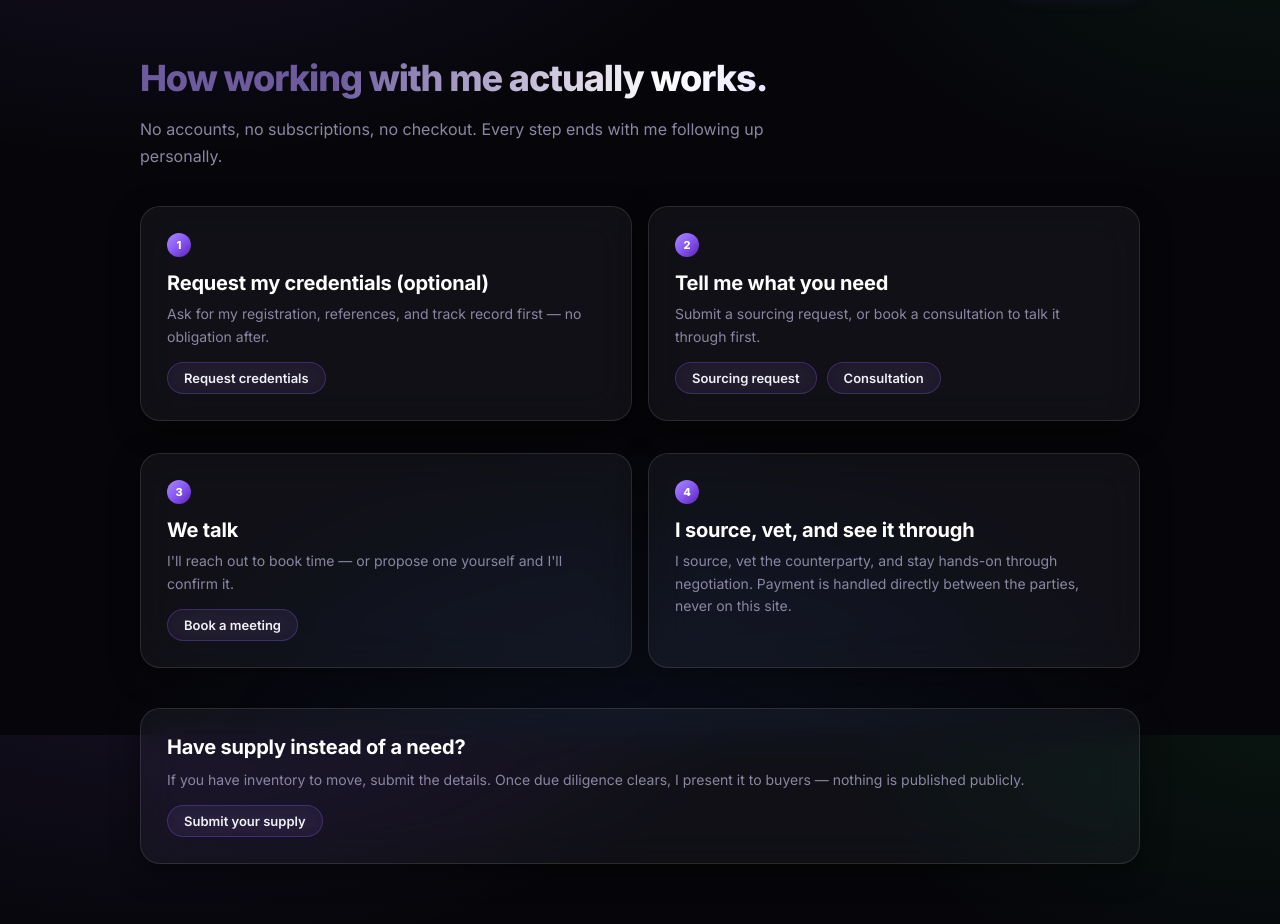
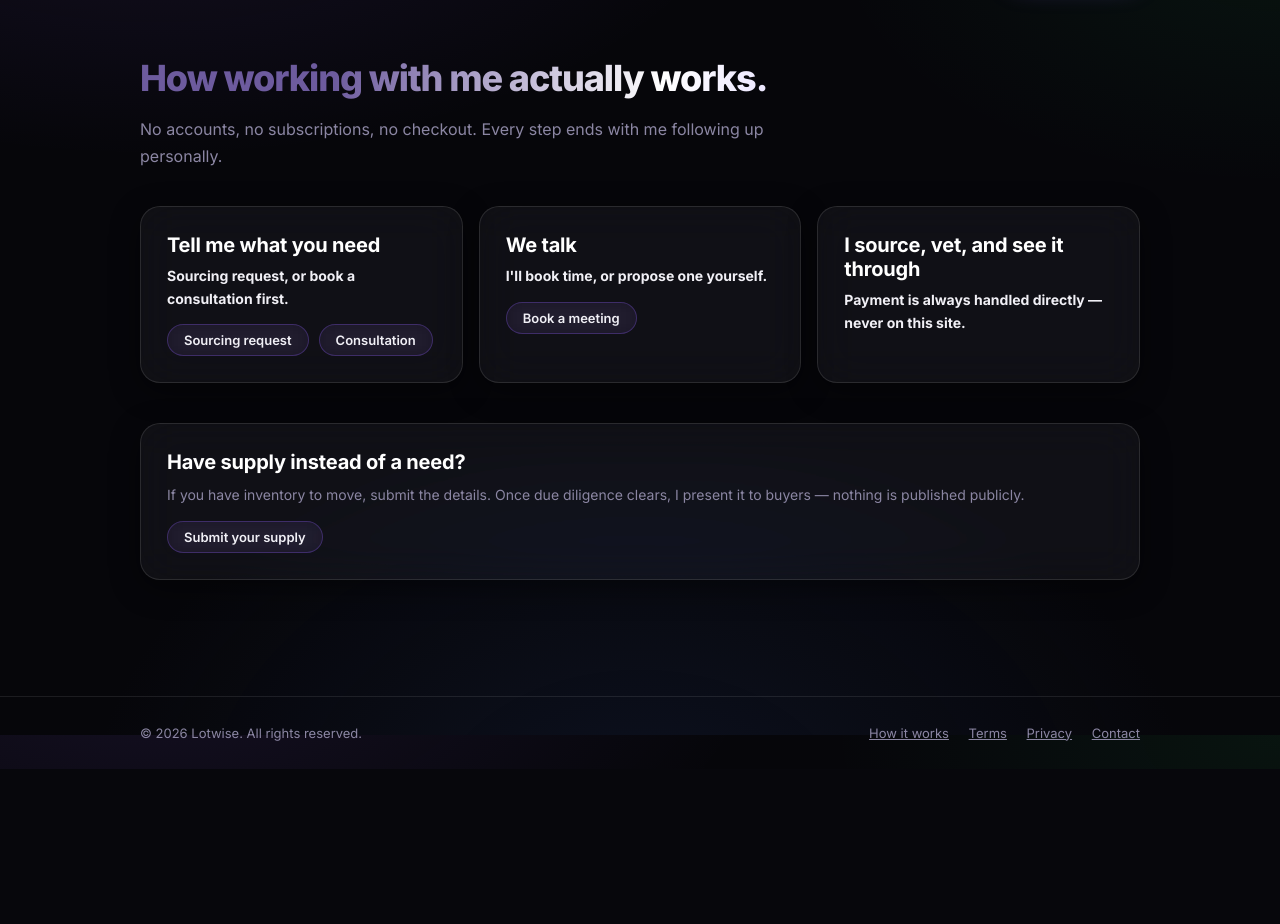
Before and after one commit to Yididyateklemarkos/lotwise, a Flask app: page /how-it-works in a window 1280 px wide. Shown: the part 65-989 px from the top of the page. After the commit the page ends 834 px from the top, so only its background shows below. Run offline with Flask 3, Linux system fonts and the light colour scheme.

Commit message:
Trim copy, remove bg images, redesign buttons, add credentials nav linkawdaw

```diff
--- a/templates/public/how-it-works.html
+++ b/templates/public/how-it-works.html
@@ -6,32 +6,23 @@
   <p class="muted" style="font-size:16px; line-height:1.7; margin:16px 0 36px;">No accounts, no subscriptions, no checkout. Every step ends with me following up personally.</p>
 </div>
 
-<div class="grid-2" style="margin-bottom:20px;">
+<div class="grid-3" style="margin-bottom:20px;">
   <div class="card">
-    <div class="badge-grade" style="margin-bottom:14px;">1</div>
-    <h2 style="margin-bottom:8px;">Request my credentials (optional)</h2>
-    <p class="muted" style="font-size:14px;">Ask for my registration, references, and track record first — no obligation after.</p>
-    <a href="{{ url_for('request_credentials') }}" class="btn btn-sm" style="margin-top:14px;">Request credentials</a>
-  </div>
-  <div class="card" style="animation-delay:0.05s;">
-    <div class="badge-grade" style="margin-bottom:14px;">2</div>
     <h2 style="margin-bottom:8px;">Tell me what you need</h2>
-    <p class="muted" style="font-size:14px;">Submit a sourcing request, or book a consultation to talk it through first.</p>
+    <p style="font-size:14px; font-weight:700;">Sourcing request, or book a consultation first.</p>
     <div style="display:flex; gap:10px; margin-top:14px; flex-wrap:wrap;">
       <a href="{{ url_for('sourcing_request') }}" class="btn btn-sm">Sourcing request</a>
       <a href="{{ url_for('consultation') }}" class="btn btn-sm">Consultation</a>
     </div>
   </div>
-  <div class="card" style="animation-delay:0.1s;">
-    <div class="badge-grade" style="margin-bottom:14px;">3</div>
+  <div class="card" style="animation-delay:0.05s;">
     <h2 style="margin-bottom:8px;">We talk</h2>
-    <p class="muted" style="font-size:14px;">I'll reach out to book time — or propose one yourself and I'll confirm it.</p>
+    <p style="font-size:14px; font-weight:700;">I'll book time, or propose one yourself.</p>
     <a href="{{ url_for('book_a_meeting') }}" class="btn btn-sm" style="margin-top:14px;">Book a meeting</a>
   </div>
-  <div class="card" style="animation-delay:0.15s;">
-    <div class="badge-grade" style="margin-bottom:14px;">4</div>
+  <div class="card" style="animation-delay:0.1s;">
     <h2 style="margin-bottom:8px;">I source, vet, and see it through</h2>
-    <p class="muted" style="font-size:14px;">I source, vet the counterparty, and stay hands-on through negotiation. Payment is handled directly between the parties, never on this site.</p>
+    <p style="font-size:14px; font-weight:700;">Payment is always handled directly — never on this site.</p>
   </div>
 </div>
 
```
Also changed, not shown: templates/public/home.html (+11 -24 lines).
